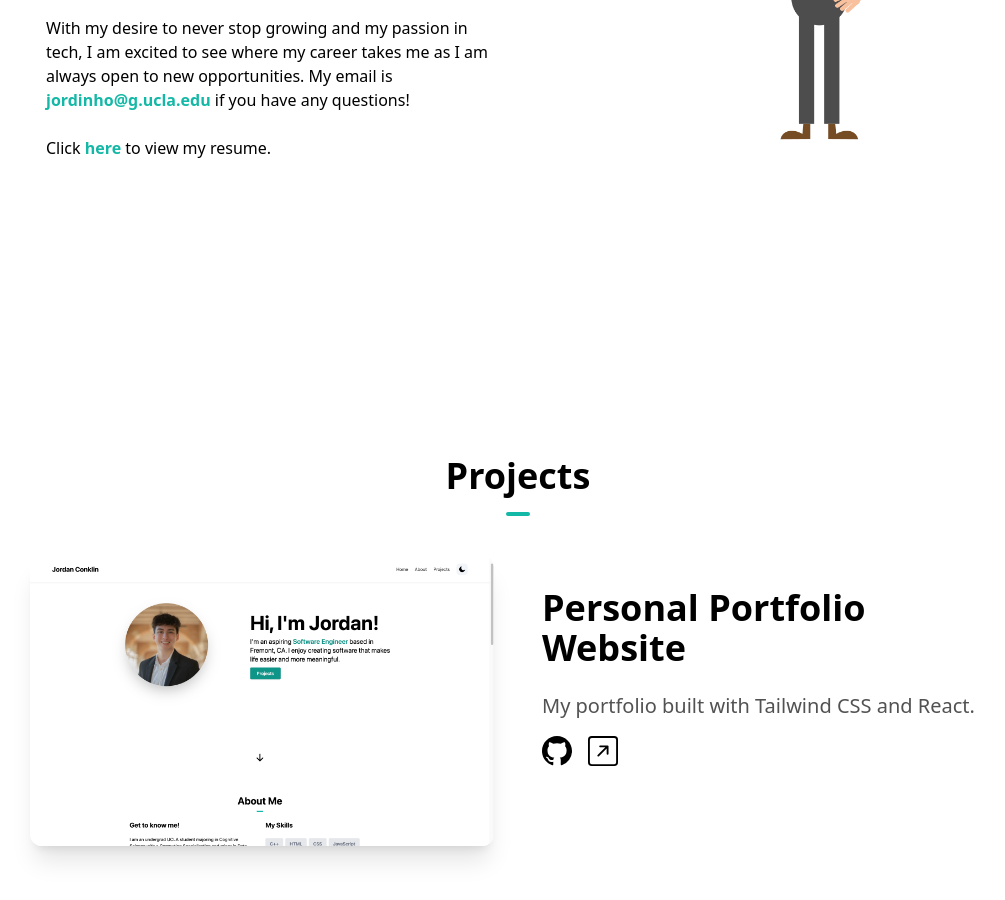
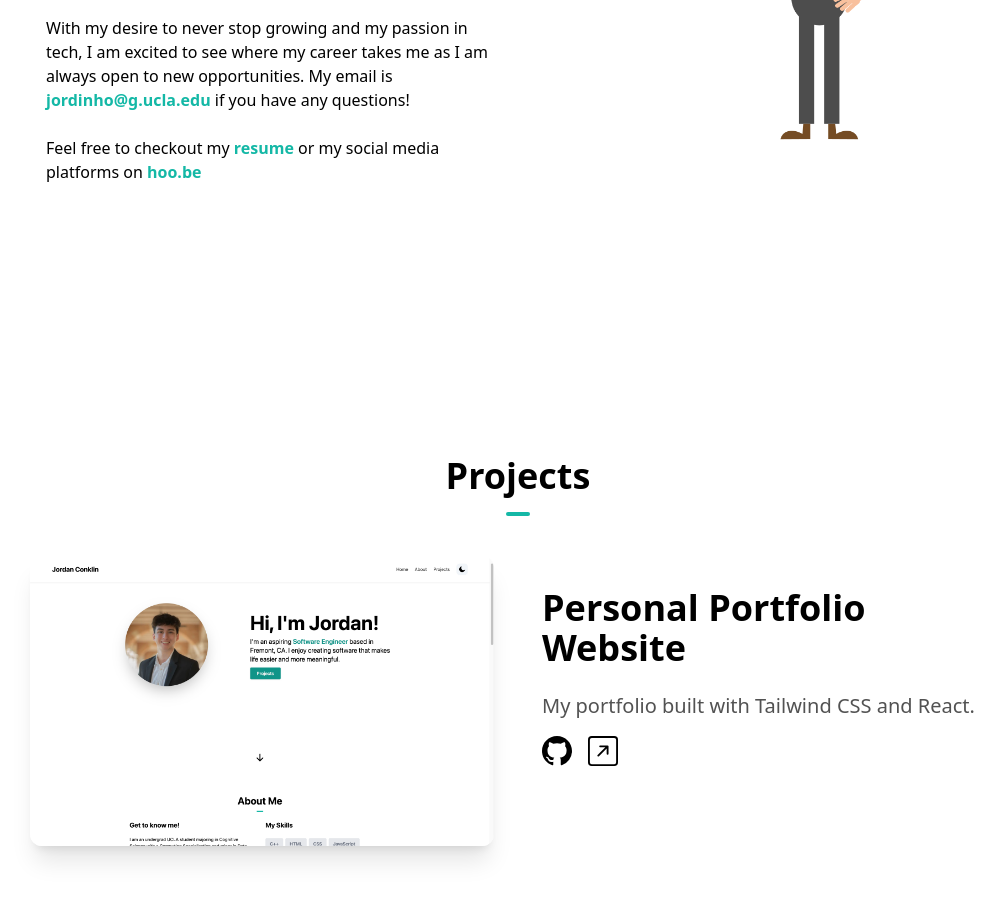
Before and after one commit to jordanconklin/jordan-conklin-personal-portfolio, a Next.js app: page / in a window 1280 px wide. Shown: the part 1280-2180 px from the top of the page, without its empty margins (122-1127 px from the left). Built offline with nearby package versions, Linux system fonts and the light colour scheme.

Commit message:
add hoo be

```diff
--- a/components/AboutSection.tsx
+++ b/components/AboutSection.tsx
@@ -62,11 +62,14 @@ const AboutSection = () => {
             </p>
             <br />
             <p>
-              Click {" "}
+              Feel free to checkout my {" "}
               <a href="/Jordan-Conklin-Resume-1.pdf" className="font-bold text-teal-500" download>
-                here
+                resume
               </a>
-              {" "} to view my resume.
+              {" "} or my social media platforms on {" "}
+              <a href="https://hoo.be/me" className="font-bold text-teal-500">
+                hoo.be
+              </a>
             </p>
 
           </div>
```
